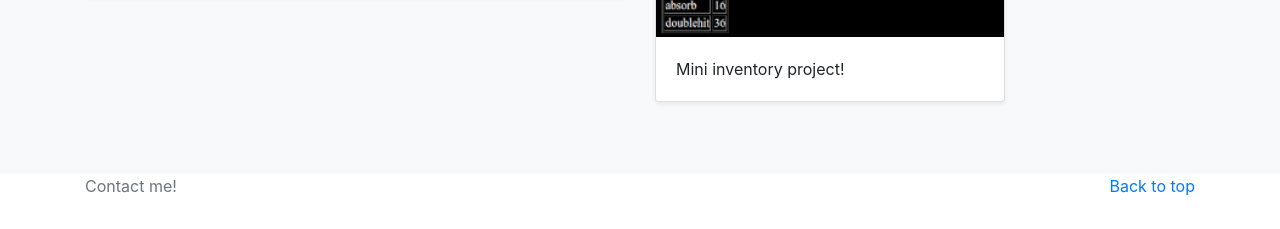
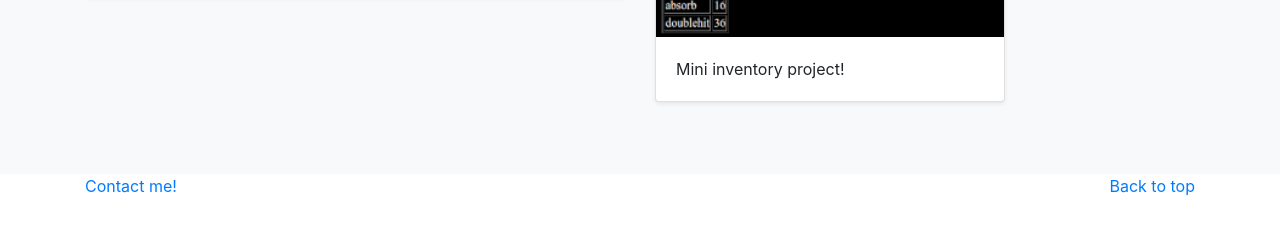
Before and after one commit to ubley09/ubleys.com, a plain HTML site: page src/index.html in a window 1280 px wide. Shown: the part 946-1175 px from the top of the page. Drawn offline with Linux system fonts and the light colour scheme.

Commit message:
a style fix

```diff
--- a/src/index.html
+++ b/src/index.html
@@ -98,7 +98,7 @@
         <a href="#">Back to top</a>
       </p>
       <p>
-        <a type="button" data-html="true" data-container="body" data-toggle="popover" data-placement="top" data-content="
+        <a type="button" data-html="true" class="btn-link" data-container="body" data-toggle="popover" data-placement="top" data-content="
         <div class='text-center'>
         <a href='https://t.me/Ubley'>Telegram</a><br>
         <a href='mailto:ubley19@gmail.com'>ubley19@gmail.com</a><br>
```
